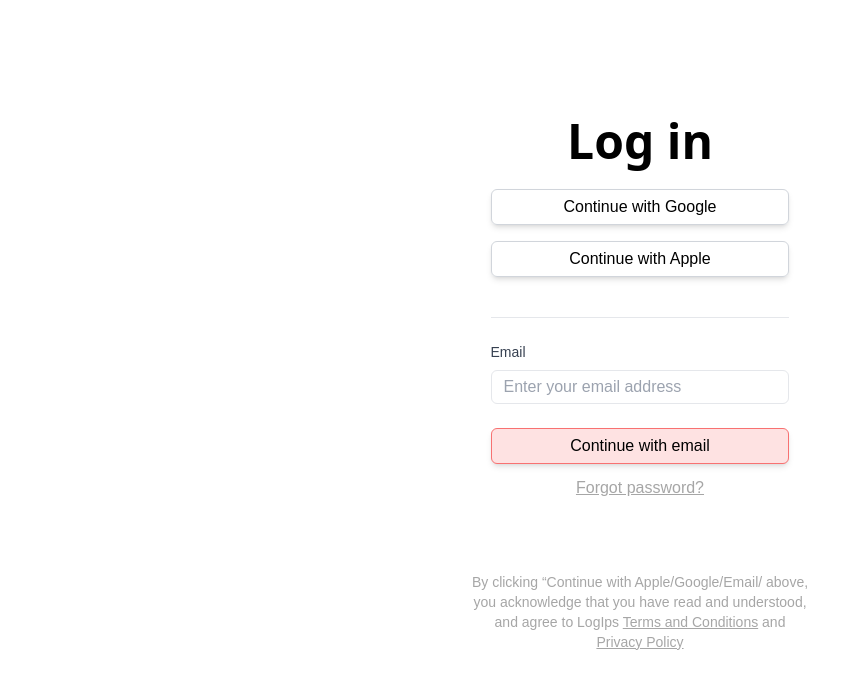
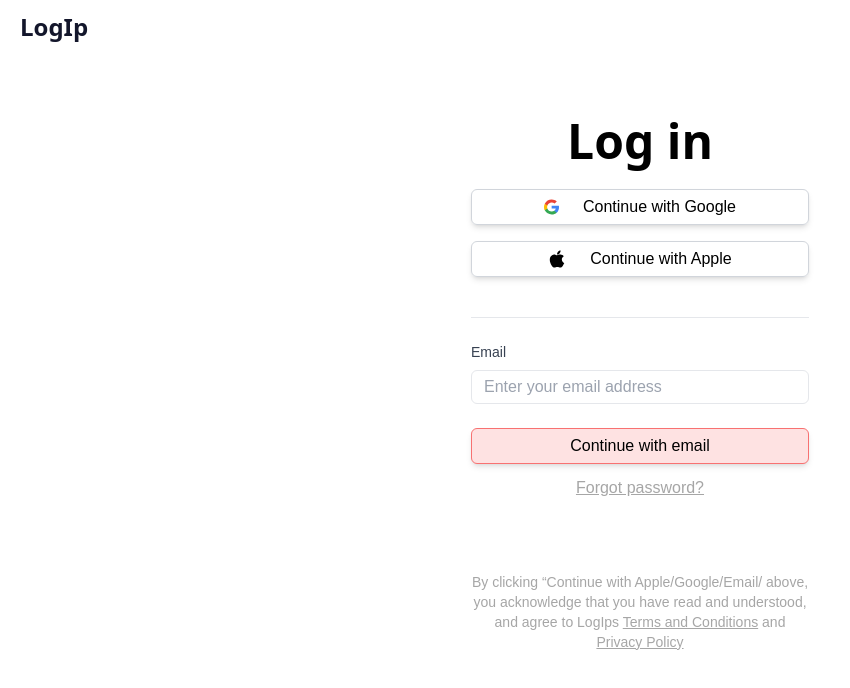
Before and after one commit to markowusu/sleek_hole_Dashboard, a Next.js app: page /login in a window 1280 px wide. Shown: the top 688 px of the page, without its empty margins (0-850 px from the left). Built offline with nearby package versions, Linux system fonts and the light colour scheme.

Commit message:
fix: made the cardButton dynamic and permformed checks to accept only an image as child

```diff
--- a/app/components/adminLayout/index.tsx
+++ /dev/null
@@ -1,10 +0,0 @@
-import classNames from "classnames";
-function Layout({children}: {children: React.ReactNode}){
-    return(
-        <div className={classNames("flex ")}>
-            {children}
-        </div>
-    );
-}
-
-export default Layout;
--- a/app/components/auth/index.tsx
+++ b/app/components/auth/index.tsx
@@ -1,6 +1,7 @@
 'use client'
 import LoginHeader from "./loginHeader";
 import Input from "../input";
+import Image from "next/image";
 import CardButton from "../cardButton";
 import i18n from "../../../public/translation/i18n.json";
 import {useFormik} from "formik";
@@ -8,7 +9,7 @@ import {emailValidationSchema} from "../../utils/validationSchemas/";
 import { useState } from "react";
 import classNames from "classnames";
 import LinkText from "../textLink"
-
+import route from "../../../public/routes/route.json"
 
 function LoginCard() {
 
@@ -35,8 +36,26 @@ function LoginCard() {
           <div className="max-w-[340px] ">
             <div className="flex flex-col items-center justify-center w-full ">
             <div className="flex flex-col items-center justify-center w-full space-y-4 align-middle">
-              <CardButton text="Continue with Google" cls="w-full" />
-              <CardButton text="Continue with Apple" cls="w-full"/>
+              <CardButton text="Continue with Google" cls="w-full" >
+              <Image
+              src={route.googlelogo}
+              alt="Vercel Logo"
+              className="text-black"
+              width={15}
+              height={18}
+              priority
+            />
+              </CardButton>
+              <CardButton text="Continue with Apple" cls="w-full">
+              <Image
+              src={route.applelogo}
+              alt="Vercel Logo"
+              className="flex-shrink-0 text-black"
+              width={18}
+              height={18}
+              priority
+            />
+                </CardButton>
             </div>
 
             <div className="mt-10"></div>
@@ -49,7 +68,7 @@ function LoginCard() {
                 <div className="w-full mb-4">
                   <Input
                     type={i18n.email}
-                    name="Email"
+                    name={i18n.email}
                     onChange={formik.handleChange}
                     description={i18n.enterYourEmailAddress}
                     value={formik.values.email}
@@ -63,6 +82,7 @@ function LoginCard() {
                 cls="bg-red-100 border-red-400 hover:bg-red-200 w-full"
                 onClick={formik.handleSubmit}
               />
+
                 : <CardButton
                   text={i18n.continueWithEmail}
                   cls="bg-red-100 border-red-400 hover:bg-red-200 w-full"
--- a/app/components/cardButton.tsx
+++ /dev/null
@@ -1,8 +0,0 @@
-function CardButton({cls="", text,onClick }:{cls?:string, text:string, onClick?:any}){
-    return(
-        <div className={`mx-6 text-black border rounded-md  shadow-md h-[36px] border-gray-300  px-12 py-4  flex justify-center items-center align-middle hover:shadow-lg hover:bg-slate-100 ${cls}`} role="button" onClick={onClick}>
-        <p className="text-center">{text}</p>
-    </div>
-    );
-}
-export default CardButton;
--- /dev/null
+++ b/app/components/cardButton/index.tsx
@@ -0,0 +1,19 @@
+import React from "react";
+import { ImageProps } from "next/image";
+import isNextImage from "../../utils/helper/isNextImage";
+function CardButton({cls="", text,onClick , children}:{cls?:string, text:string, onClick?:any, children?: React.ReactElement<ImageProps>}){
+    return(
+        <div className={`mx-6 text-black border rounded-md  shadow-md h-[36px] border-gray-300  px-12 py-4  flex justify-center items-center align-middle hover:shadow-lg hover:bg-slate-100 ${cls}`} role="button" onClick={onClick}>
+        <div className="flex flex-row justify-center flex-shrink-0 space-x-6 align-center">
+            {
+                React.Children.map( children, (child)=>{
+                    if (!isNextImage(child)) return;
+                    return child
+                })
+            }
+        <p className="text-center">{text}</p>
+        </div>
+    </div>
+    );
+}
+export default CardButton;
--- a/app/components/input.tsx
+++ /dev/null
@@ -1,17 +0,0 @@
-import { ChangeEventHandler } from "react";
-
-function Input({type,value,onChange,onBlur,description,cls,name,errorMessage}:{type:string,value:string,onChange?:ChangeEventHandler<HTMLInputElement>,onBlur?:ChangeEventHandler<HTMLInputElement>,description:string,cls?:string,name:string, errorMessage?: string}){
-
-    return(
-        <>
-        <label className="block mb-2 text-sm font-normal text-gray-700">
-            {name}
-        </label>
-        <input type={type} id="email" name="email" className={`w-full px-3 py-1 text-gray-700 border rounded-md ${cls}`} placeholder={description} value={value} onChange={onChange} onBlur={onBlur}/>
-        <p className="my-2 font-sans text-base font-normal text-red-500 ">
-            {errorMessage}
-            </p>
-        </>
-    );
-}
-export default Input;
--- a/app/components/sidebar/index.tsx
+++ b/app/components/sidebar/index.tsx
@@ -63,8 +63,6 @@ const menuItems = [
 
 function Sidebar({right}:any) {
   const [collapse, setCollapse] = useState(false);
-
-
   return (
     <nav
       className={classNames("flex flex-col top-0 w-64 h-screen border-2 overflow-hidden  border-[#F8F7F8]",{"left-0": !right, "right-0": right})}>
--- a/app/dashboard/page.tsx
+++ b/app/dashboard/page.tsx
@@ -1,7 +1,7 @@
-import Layout from "../components/adminLayout";
+import Layout from "../components/layout";
 import Body from "../components/body";
 import Sidebar from "../components/sidebar";
-import RightNav from "../components/RightNav";
+import RightNav from "../components/rightNav";
 import OpenTable from "../components/openTable";
 import {ChartHeader, ChartCard } from "../components/chart";
 import TaskElement from "../components/taskList/taskElement";
@@ -10,8 +10,8 @@ import {ChatHeader, ChatProfile, ChatCard} from "../components/chat"
 function Admin(){
     return(
 
-        <Layout>
-        <Sidebar/>
+        <Layout cls="flex">
+          <Sidebar/>
             <Body>
                 <OpenTable/>
                 <ChartCard>
--- a/app/layout.tsx
+++ b/app/layout.tsx
@@ -3,7 +3,6 @@ import type { Metadata } from 'next'
 import { Inter } from 'next/font/google'
 import { library } from '@fortawesome/fontawesome-svg-core'
 import { fas } from '@fortawesome/free-solid-svg-icons'
-
 
 const inter = Inter({ subsets: ['latin'] })
 
--- a/app/login/page.tsx
+++ b/app/login/page.tsx
@@ -1,9 +1,10 @@
 import LoginCard from '../components/auth';
+import Layout from "../components/layout";
 export default function Login(){
     return(
-        <div className='h-full'>
+        <Layout cls="h-full" header={true}>
              <LoginCard/>
-        </div>
+        </Layout>
 
     );
 }
--- a/public/translation/i18n.json
+++ b/public/translation/i18n.json
@@ -24,6 +24,6 @@
 "email": "Email",
 "enterAValidEmail": "Enter a valid email",
 "emailIsRequired": "Email is required",
-"resetPassword": "send reset link"
-
+"resetPassword": "send reset link",
+"logip":"LogIp"
 }
```
Also changed, not shown: app/components/iconAndText.tsx (deleted).
